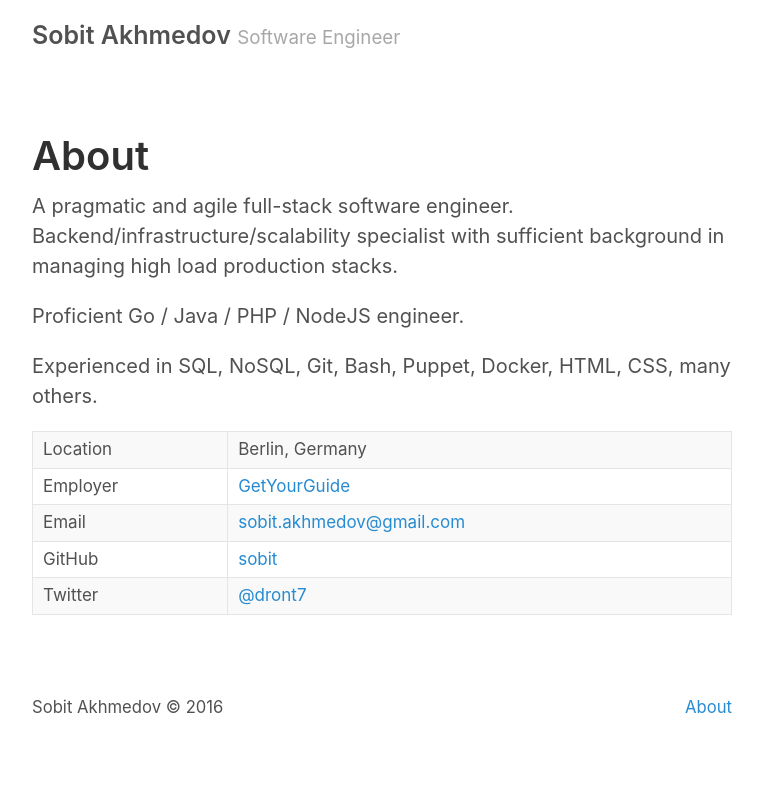
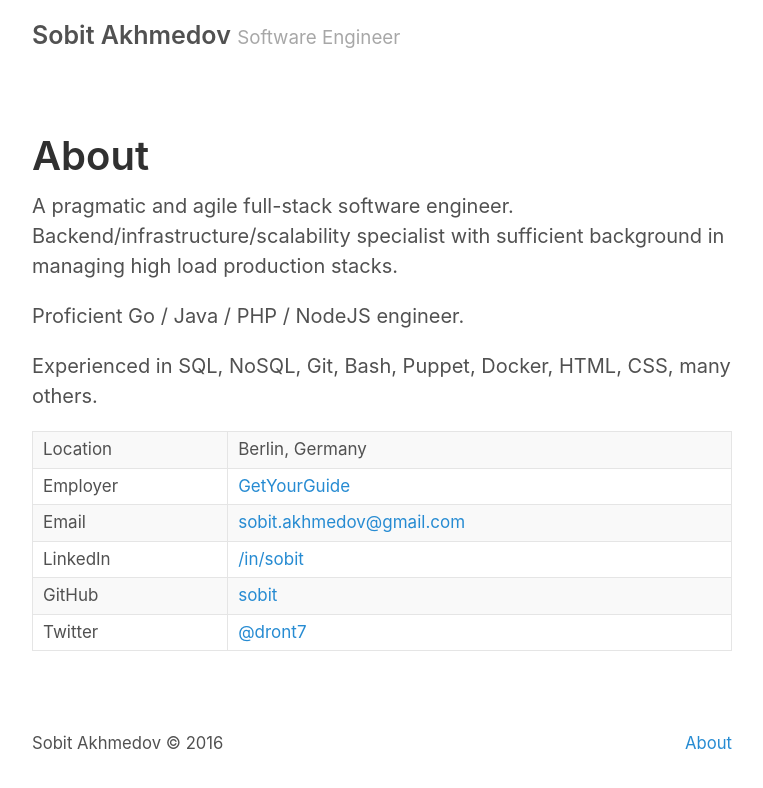
Before and after one commit to sobit/sobit.github.io, a Jekyll site: the page built from about.md, in a window 1280 px wide. Shown: the top 788 px of the page, without its empty margins (258-1021 px from the left). Built offline with Jekyll 4.4.1, drawn with Linux system fonts in a browser that asks for light colours.

Commit message:
add linkedin

```diff
--- a/about.md
+++ b/about.md
@@ -13,5 +13,6 @@ Experienced in SQL, NoSQL, Git, Bash, Puppet, Docker, HTML, CSS, many others.
 | Location | Berlin, Germany |
 | Employer | [GetYourGuide](https://www.getyourguide.com/) |
 | Email | [sobit.akhmedov@gmail.com](mailto:sobit.akhmedov@gmail.com) |
+| LinkedIn | [/in/sobit](https://de.linkedin.com/in/sobit) |
 | GitHub | [sobit](http://github.com/sobit) |
 | Twitter | [@dront7](https://twitter.com/dront7) |
```
